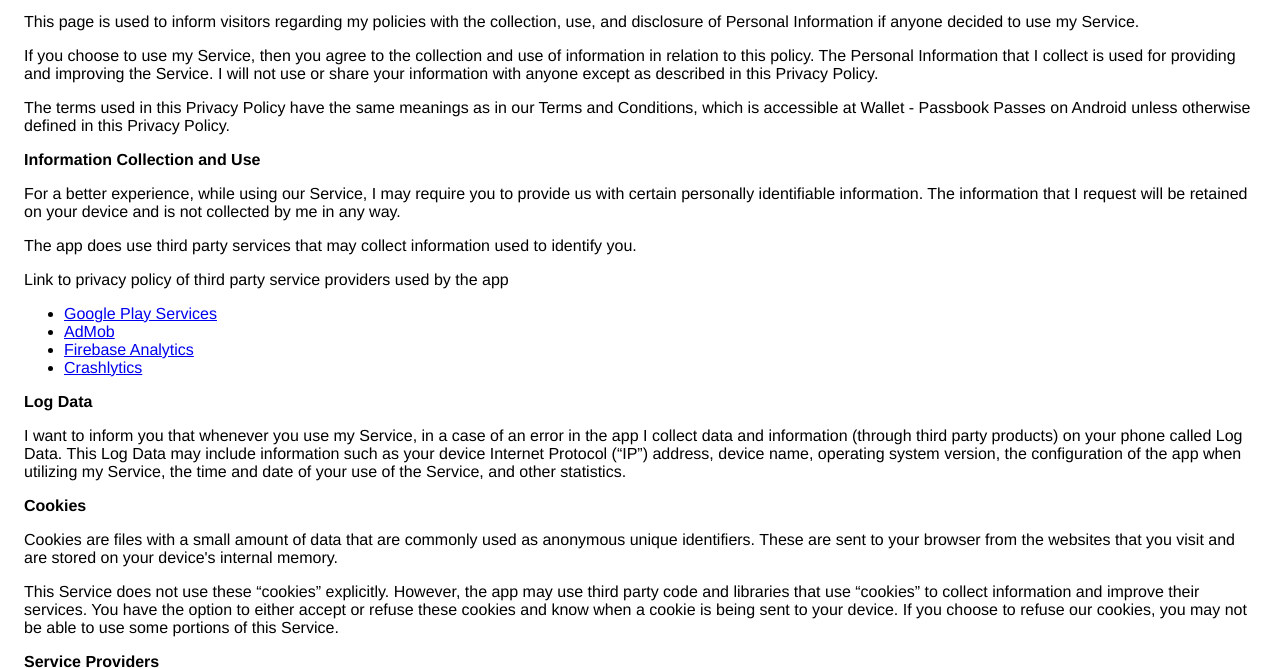
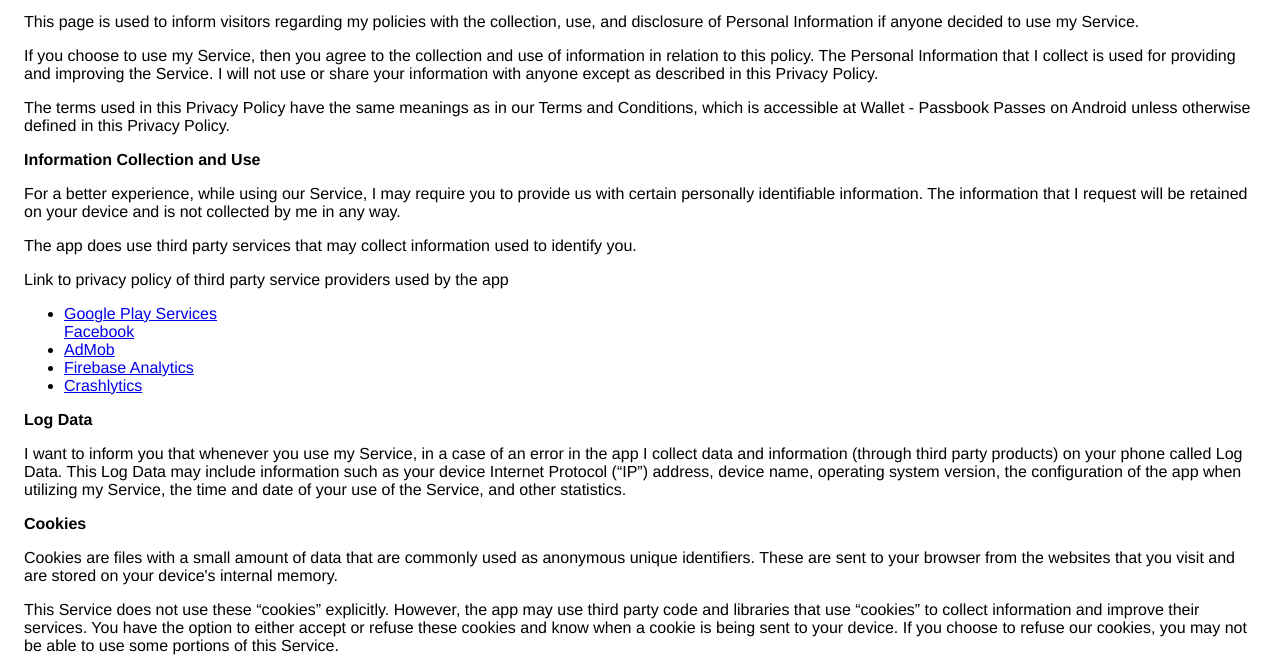
Before and after one commit to horseshepherds/wallet, a plain HTML site: page index.html in a window 1280 px wide. Shown: the part 131-799 px from the top of the page. Drawn offline with Linux system fonts and the light colour scheme.

Commit message:
Update Privacy Policy
Added Facebook

```diff
--- a/index.html
+++ b/index.html
@@ -19,7 +19,7 @@
                     accessible at Wallet - Passbook Passes on Android unless otherwise defined in this Privacy Policy.
                   </p> <p><strong>Information Collection and Use</strong></p> <p>For a better experience, while using our Service, I may require you to provide us with certain
                     personally identifiable information. The information that I request will be retained on your device and is not collected by me in any way.
-                  </p> <p>The app does use third party services that may collect information used to identify you.</p> <div><p>Link to privacy policy of third party service providers used by the app</p> <ul><li><a href="https://www.google.com/policies/privacy/" target="_blank">Google Play Services</a></li><li><a href="https://support.google.com/admob/answer/6128543?hl=en" target="_blank">AdMob</a></li><!----><li><a href="https://firebase.google.com/policies/analytics" target="_blank">Firebase Analytics</a></li><!----><!----><li><a href="http://try.crashlytics.com/terms/privacy-policy.pdf" target="_blank">Crashlytics</a></li><!----><!----></l></div> <p><strong>Log Data</strong></p> <p> I want to inform you that whenever you use my Service, in a case of
+    </p> <p>The app does use third party services that may collect information used to identify you.</p> <div><p>Link to privacy policy of third party service providers used by the app</p> <ul><li><a href="https://www.google.com/policies/privacy/" target="_blank">Google Play Services</a></li><a href="https://www.facebook.com/about/privacy/" target="_blank">Facebook</a></li><li><a href="https://support.google.com/admob/answer/6128543?hl=en" target="_blank">AdMob</a></li><!----><li><a href="https://firebase.google.com/policies/analytics" target="_blank">Firebase Analytics</a></li><!----><!----><li><a href="http://try.crashlytics.com/terms/privacy-policy.pdf" target="_blank">Crashlytics</a></li><!----><!----></l></div> <p><strong>Log Data</strong></p> <p> I want to inform you that whenever you use my Service, in a case of
                     an error in the app I collect data and information (through third party products) on your phone
                     called Log Data. This Log Data may include information such as your device Internet Protocol (“IP”) address,
                     device name, operating system version, the configuration of the app when utilizing my Service,
```
